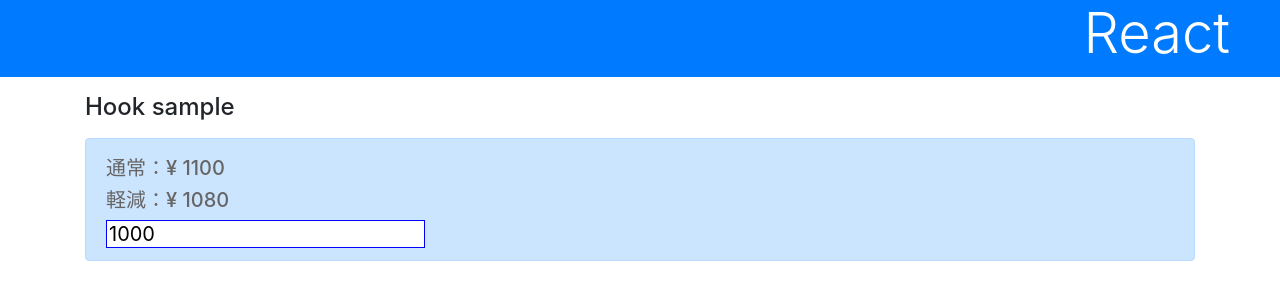
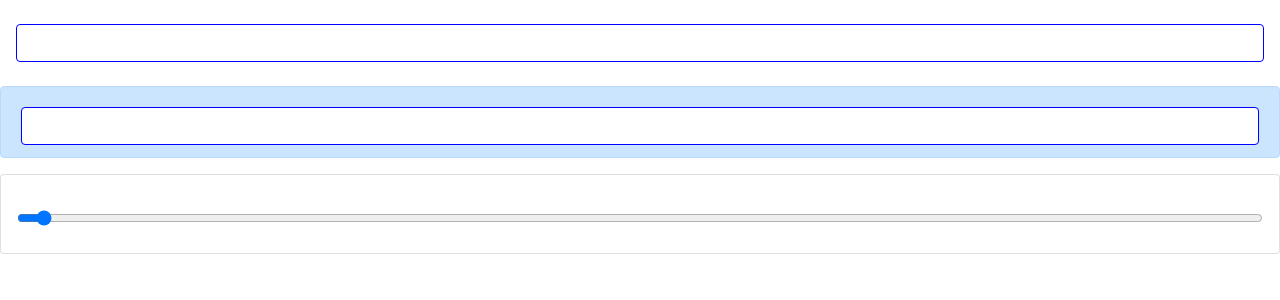
Before and after one commit to thirota/react_app, a React (Create React App) app: page / in a window 1280 px wide. Shown: the top 300 px of the page. Built offline with nearby package versions, Linux system fonts and the light colour scheme.

Commit message:
func parameter p.252

```diff
--- a/src/App.js
+++ b/src/App.js
@@ -1,58 +1,93 @@
 import React, {useState} from 'react'
 import './App.css';
 
-//This function name is wrong.
-//function funcCounter() {
-//
-//React Hook "useState" is called in function "funcCounter" that is neither a React function component nor a custom React Hook function.
-//React component names must start with an uppercase letter  react-hooks/rules-of-hooks
-//
-//see also https://ja.reactjs.org/docs/hooks-rules.html
-//
-const useTax = (t1, t2)=> {
-  console.log("useTax start")
+//合計計算の関数
+const total = (a)=> {
+  let re = 0
+  for (let i = 0; i <= a; i++) {
+    re += i
+  }
+  return re
+}
 
-  const [price, setPrice] = useState(1000)
-  const [tx1] = useState(t1)
-  const [tx2] = useState(t2)
+//消費税計算の関数
+const tax = (a)=> {
+  return Math.floor(a * 1.1)
+}
 
-  const tax = ()=> {
-    return Math.floor(price * (1.0 + tx1/100))
+//数値を計算してメッセージを返す独自フック関数
+function useCalc(num=0, func=(a)=>{return a}) {
+  const [msg, setMsg] = useState(null)
+
+  const setValue = (p)=> {
+    let res = func(p)
+    setMsg(<p className="h5">* {p} の結果は、{res} です。</p>)
   }
 
-  const reduced = ()=> {
-    return Math.floor(price * (1.0 + tx2/100))
+  return [msg, setValue]
+}
+
+//デフォルトコンポーネント
+function PlainMessage(props) {
+  console.log("PlainMessage start")
+
+  const [msg, setCalc] = useCalc()
+
+  const onChange = (e)=> {
+    setCalc(e.target.value)
   }
 
-  return [price, tax, reduced, setPrice]
+  return <div className="p-3 h5">
+    <h5>{msg}</h5>
+    <input type="number" onChange={onChange} className="form-control"/>
+  </div>
 }
 
+//合計計算コンポーネント
 function AlertMessage(props) {
   console.log("AlertMessage start")
 
-  const [price, tax, reduced, setPrice] = useTax(10, 8)
+  const [msg, setCalc] = useCalc(0, total)
 
-  const doChange = (e)=> {
-    setPrice(e.target.value)
+  const onChange = (e)=> {
+    setCalc(e.target.value)
   }
 
   return <div className="alert alert-primary h5 text-primary">
-    <p className="h5">通常：¥ {tax()}</p>
-    <p className="h5">軽減：¥ {reduced()}</p>
-    <input type="number" onChange={doChange} value={price}/>
+    <h5>{msg}</h5>
+    <input type="number" onChange={onChange} className="form-control" min="0" max="10000"/>
   </div>
+
 }
 
+//消費税計算コンポーネント
+function CardMessage(props) {
+  console.log("CardMessage start")
+
+  const [msg, setCalc] = useCalc(0, tax)
+
+  const onChange = (e)=> {
+    setCalc(e.target.value)
+  }
+
+  return <div className="card p-3 h5 text-primary">
+    <h5>{msg}</h5>
+    <input type="range" onChange={onChange} className="form-control" min="0" max="10000"/>
+  </div>
+
+}
+
+//ベースコンポーネント
 function App() {
   console.log("App start")
 
-  return <div>
-    <h1 className="bg-primary text-white display-4">React</h1>
-    <div className="container">
-      <h4 className="my-3">Hook sample</h4>
-      <AlertMessage />
+  return (
+    <div>
+      <PlainMessage/>
+      <AlertMessage/>
+      <CardMessage/>
     </div>
-  </div>
+  )
 }
 
 export default App;
```
